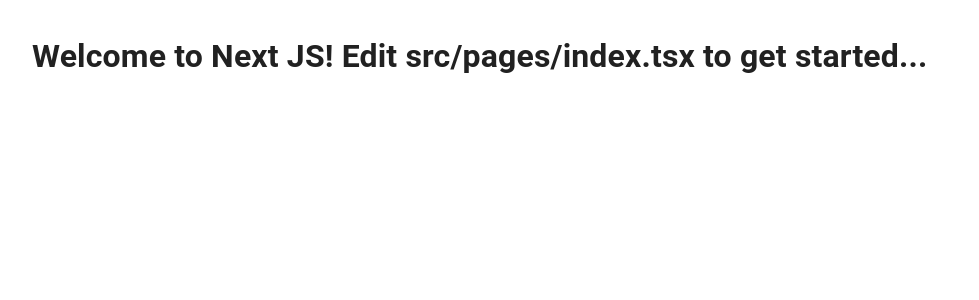
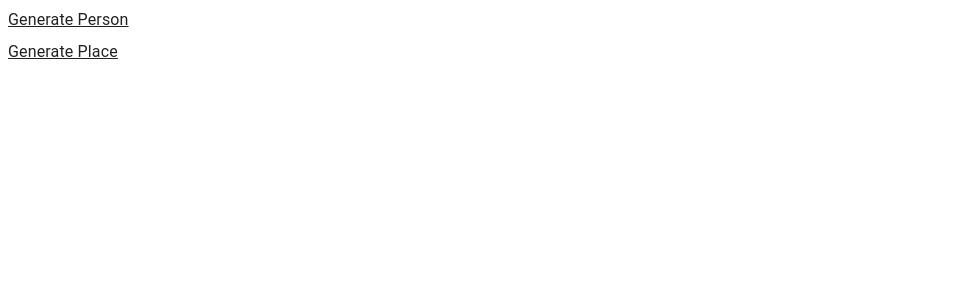
Before and after one commit to tchryssos/rpg-generators, a Next.js app: page / in a window 1280 px wide. Shown: the top 300 px of the page, without its empty margins (0-979 px from the left). Built offline with nearby package versions, Linux system fonts and the light colour scheme.

Commit message:
using the root layout

```diff
--- a/src/components/Link.tsx
+++ b/src/components/Link.tsx
@@ -1,4 +1,4 @@
-import styled from '@emotion/styled';
+import { styled } from '@mui/material';
 import NextLink from 'next/link';
 
 interface LinkProps {
@@ -11,9 +11,10 @@
 
 interface StyledProps extends Pick<LinkProps, 'underline'> {}
 
-const StyledLink = styled.a<StyledProps>`
+const StyledLink = styled('a')<StyledProps>`
   display: inline-block;
   text-decoration: ${({ underline }) => (underline ? 'underline' : 'none')};
+  color: ${({ theme }) => theme.palette.text.primary};
   :hover {
     filter: brightness(0.8);
   }
--- a/src/components/meta/Layout.tsx
+++ /dev/null
@@ -1,29 +0,0 @@
-import { styled } from '@mui/material';
-
-import { pxToRem } from '~/libs/util/styles';
-
-import { Head } from './Head';
-
-const Container = styled('div')`
-  max-width: ${({ theme }) => pxToRem(theme.breakpoints.values.lg)};
-  width: 100%;
-  display: flex;
-  flex-direction: column;
-  padding: ${({ theme }) => theme.spacing(1)};
-  ${({ theme }) => theme.breakpoints.up('sm')} {
-    padding: ${({ theme }) => theme.spacing(2)};
-  }
-`;
-
-type LayoutProps = {
-  children?: React.ReactNode;
-  title?: string;
-};
-export function Layout({ children, title }: LayoutProps) {
-  return (
-    <>
-      <Head title={title} />
-      <Container>{children}</Container>
-    </>
-  );
-}
--- a/src/constants/routing.ts
+++ b/src/constants/routing.ts
@@ -1 +1,5 @@
 export const HOME_ROUTE = '/';
+
+export const PEOPLE_ROUTE = '/people';
+
+export const PLACES_ROUTE = '/places';
--- a/src/pages/_app.tsx
+++ /dev/null
@@ -1,66 +0,0 @@
-/* eslint-disable react/jsx-props-no-spreading */
-import {
-  CssBaseline,
-  GlobalStyles,
-  PaletteMode,
-  ThemeProvider,
-  useMediaQuery,
-} from '@mui/material';
-import type { AppProps } from 'next/app';
-import { useEffect, useMemo, useState } from 'react';
-
-import { createThemeByMode } from '~/constants/theme';
-import { ThemeContext } from '~/libs/context/ThemeContext';
-
-function Page({ Component, pageProps }: AppProps) {
-  // https://mui.com/customization/dark-mode/#system-preference
-  const prefersDarkMode = useMediaQuery('(prefers-color-scheme: dark)');
-
-  const [colorMode, setColorMode] = useState<PaletteMode>(
-    prefersDarkMode ? 'dark' : 'light'
-  );
-
-  // On load, sometimes prefersDarkMode updates after initial render
-  useEffect(() => {
-    setColorMode(prefersDarkMode ? 'dark' : 'light');
-  }, [prefersDarkMode]);
-
-  const toggleColorMode = () =>
-    setColorMode((prevMode) => (prevMode === 'dark' ? 'light' : 'dark'));
-
-  const theme = useMemo(() => createThemeByMode(colorMode), [colorMode]);
-
-  const themeContextVal = useMemo(
-    () => ({
-      mode: colorMode,
-      toggleColorMode,
-    }),
-    [colorMode]
-  );
-
-  return (
-    <ThemeProvider theme={theme}>
-      <ThemeContext.Provider value={themeContextVal}>
-        <CssBaseline />
-        <GlobalStyles
-          styles={{
-            'html, body, #app, #__next': {
-              height: '100%',
-              width: '100%',
-            },
-            'h1, h2, h3, h4, h5, h6, p, pre, figure, ul, li': {
-              padding: 0,
-              margin: 0,
-            },
-            'li, ul': {
-              listStyle: 'none',
-            },
-          }}
-        />
-        <Component {...pageProps} />
-      </ThemeContext.Provider>
-    </ThemeProvider>
-  );
-}
-
-export default Page;
--- a/src/pages/index.tsx
+++ b/src/pages/index.tsx
@@ -1,10 +1,18 @@
-import { Layout } from '~/components/meta/Layout';
+import { Box, Typography } from '@mui/material';
+
+import { Link } from '~/components/Link';
+import { PEOPLE_ROUTE, PLACES_ROUTE } from '~/constants/routing';
 
 function Home() {
   return (
-    <Layout>
-      <h1>Welcome to Next JS! Edit src/pages/index.tsx to get started...</h1>
-    </Layout>
+    <Box display="flex" flexDirection="column" gap={1}>
+      <Link href={PEOPLE_ROUTE} isInternal underline>
+        <Typography>Generate Person</Typography>
+      </Link>
+      <Link href={PLACES_ROUTE} isInternal underline>
+        <Typography>Generate Place</Typography>
+      </Link>
+    </Box>
   );
 }
 
```
Also changed, not shown: src/app/layout.tsx (added, +89 -0 lines), src/pages/404.tsx (added, +15 -0 lines).
